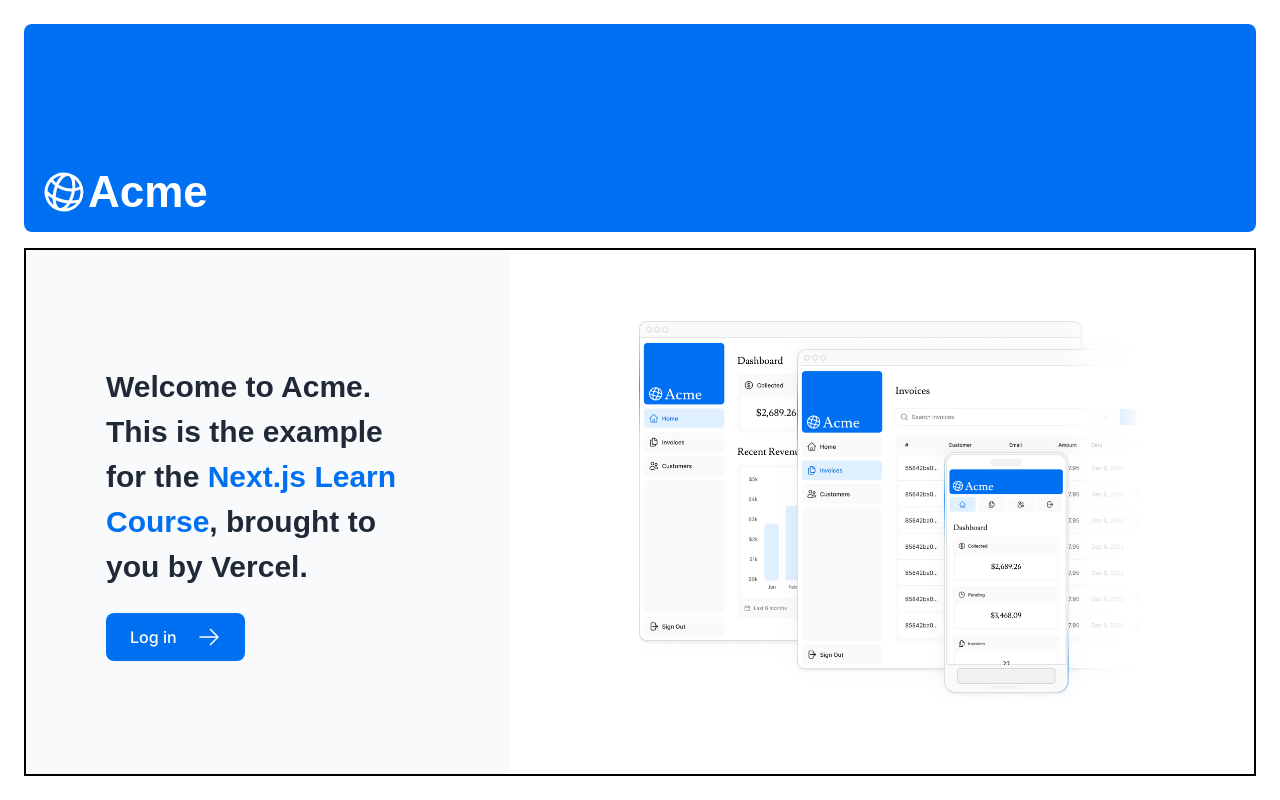
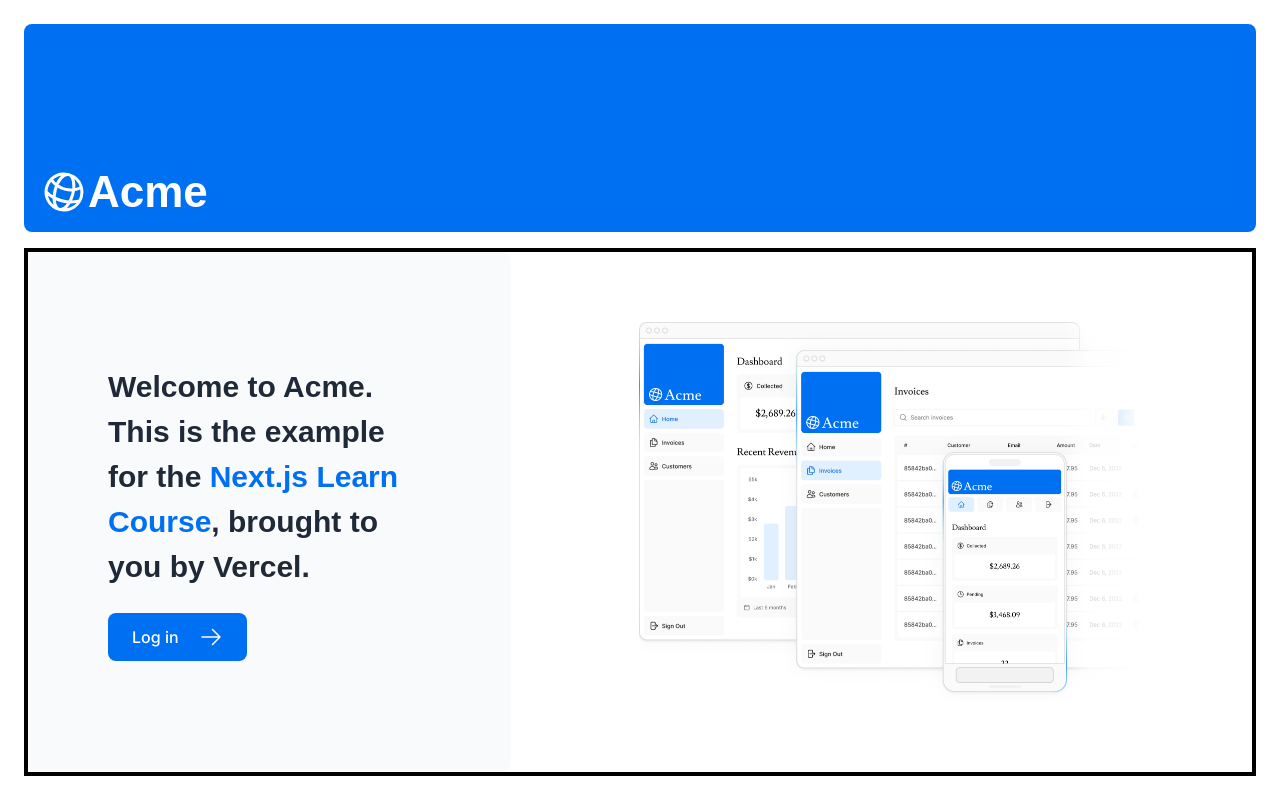
Before and after one commit to tanaphatkaewsri/next-dashboard, a Next.js app: page / in a window 1280 px wide. Built offline with nearby package versions, Linux system fonts and the light colour scheme; a web font is replaced by a local one.

Commit message:
add border

```diff
--- a/app/page.tsx
+++ b/app/page.tsx
@@ -11,7 +11,7 @@
       <div className="flex h-20 shrink-0 items-end rounded-lg bg-blue-500 p-4 md:h-52">
         <AcmeLogo />
       </div>
-      <div className="mt-4 flex grow flex-col gap-4 border-2 border-black md:flex-row">
+      <div className="mt-4 flex grow flex-col gap-4 border-4 border-black md:flex-row">
         <div className="flex flex-col justify-center gap-6 rounded-lg bg-gray-50 px-6 py-10 md:w-2/5 md:px-20">
           {/* <div className={styles.shape}></div> */}
           <p
```
